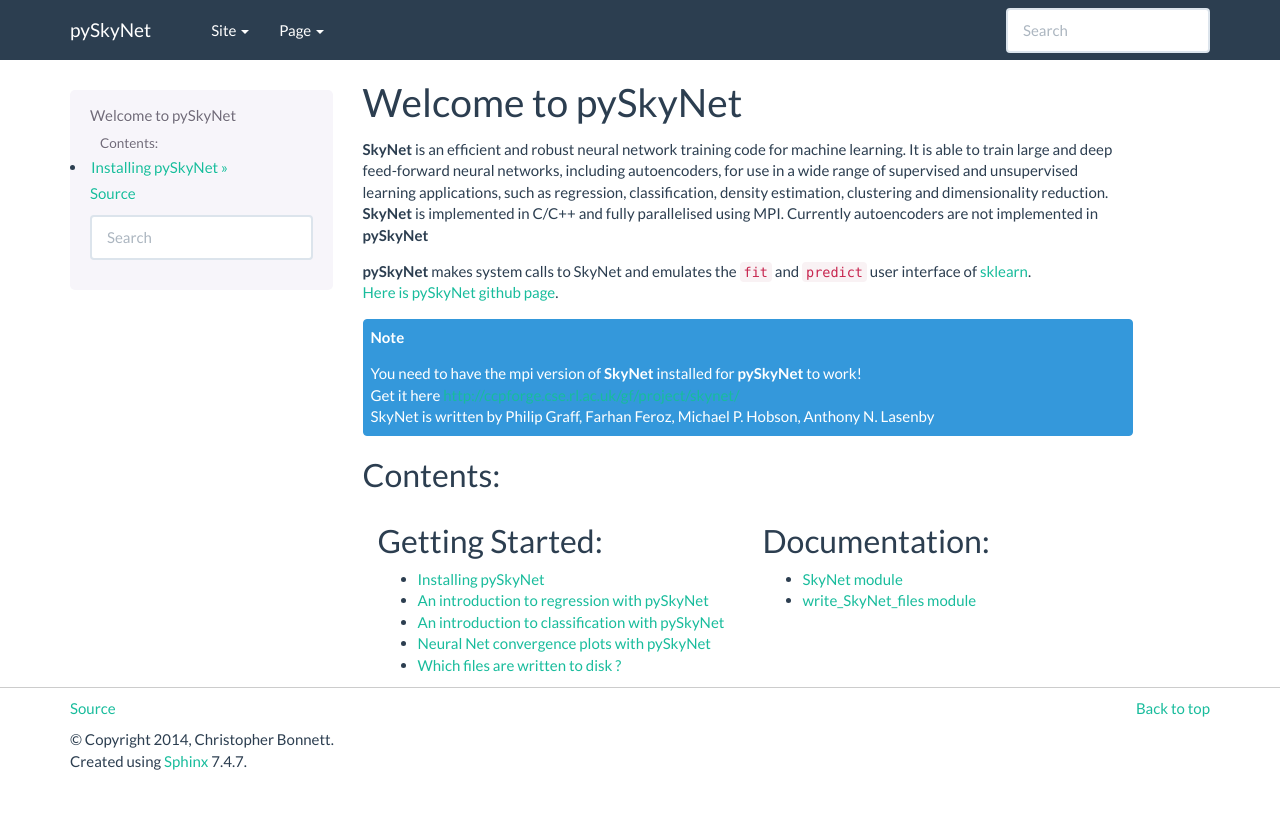
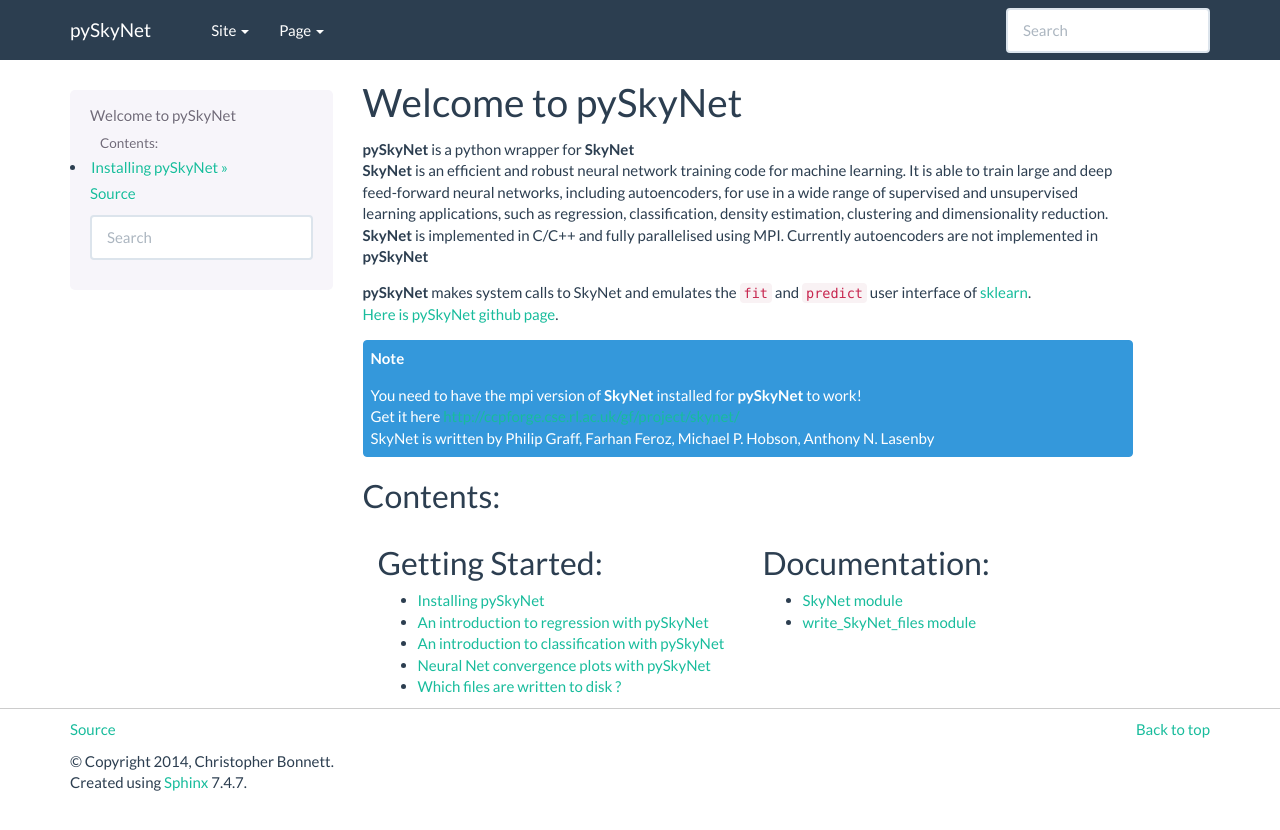
Before and after one commit to cbonnett/SkyNet_wrapper, a Sphinx documentation site: the page built from docs/index.rst, in a window 1280 px wide. Shown: the top 830 px of the page. Built offline with Sphinx 7.4.7, drawn with Linux system fonts in a browser that asks for light colours.

Commit message:
fixing  documentation

```diff
--- a/docs/index.rst
+++ b/docs/index.rst
@@ -2,6 +2,7 @@
 Welcome to pySkyNet
 ===================
 
+| **pySkyNet** is a python wrapper for **SkyNet**
 | **SkyNet** is an efficient and robust neural network training code for machine learning. It is able to train large and deep feed-forward neural networks, including autoencoders, for use in a wide range of supervised and unsupervised learning applications, such as regression, classification, density estimation, clustering and dimensionality reduction. **SkyNet** is implemented in C/C++ and fully parallelised using MPI. Currently autoencoders are not implemented in **pySkyNet**
 
 | **pySkyNet** makes system calls to SkyNet and emulates the ``fit`` and ``predict`` user interface of `sklearn <http://scikit-learn.org/stable/>`_.
```
